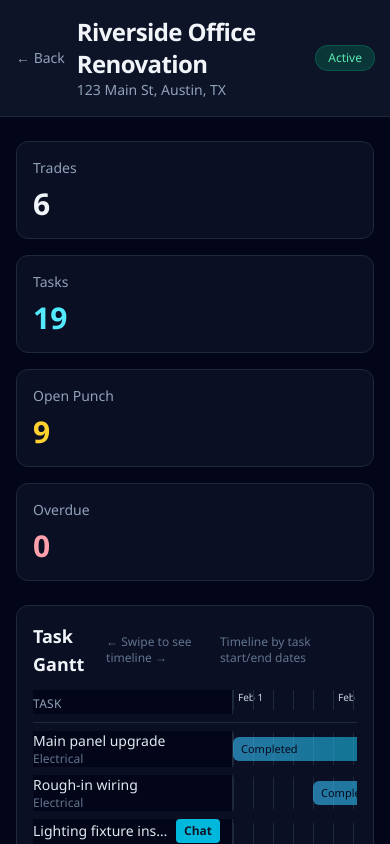
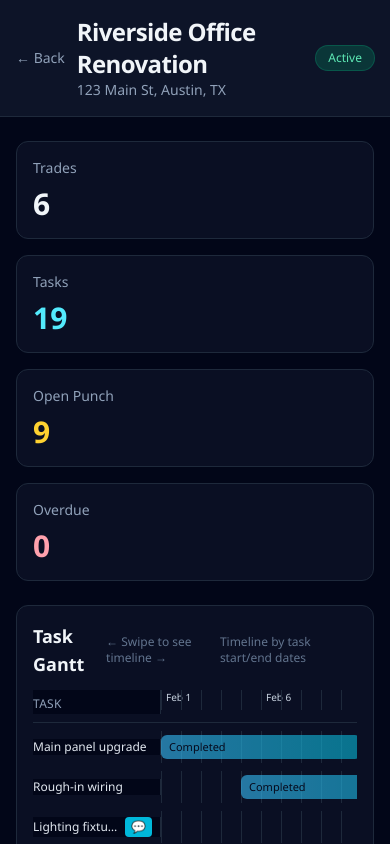
Before and after one commit to hak-tx/gc-tracker, a Next.js app: page /project/1 in a window 390 px wide. Shown: the top 844 px of the page. Built offline with nearby package versions, Linux system fonts and the light colour scheme.

Commit message:
Mobile: narrower task col (128px), compact text, chat icon on mobile

```diff
--- a/src/app/project/[id]/page.tsx
+++ b/src/app/project/[id]/page.tsx
@@ -853,9 +853,9 @@ function GanttChart({ project, onViewChat }: { project: Project; onViewChat: (tr
 
   return (
     <div className="overflow-x-auto [-webkit-overflow-scrolling:touch] scroll-smooth">
-      <div className="min-w-full" style={{ width: `${timelineWidth + 200}px` }}>
+      <div className="min-w-full" style={{ width: `${timelineWidth + 128}px` }}>
         <div className="mb-2 flex border-b border-slate-700 pb-2">
-          <div className="shrink-0 sticky left-0 z-10 bg-slate-950 pr-3 border-r border-slate-700 backdrop-blur-sm" style={{ width: "200px" }}>
+          <div className="shrink-0 sticky left-0 z-10 bg-slate-950 pr-2 md:pr-3 border-r border-slate-700 backdrop-blur-sm w-32 md:w-[200px]">
             <span className="text-xs uppercase tracking-wide text-slate-400">Task</span>
           </div>
           <div className="relative" style={{ width: `${timelineWidth}px` }}>
@@ -885,9 +885,9 @@ function GanttChart({ project, onViewChat }: { project: Project; onViewChat: (tr
                 className={`flex items-center group ${hasChat ? "cursor-pointer hover:bg-slate-800/50 rounded" : ""}`}
                 onClick={() => hasChat && onViewChat(row.tradeName, row.lastMessageFrom || "Sub", row.title, row.chatMessages || [])}
               >
-                <div className="shrink-0 sticky left-0 z-10 bg-slate-950 border-r border-slate-800 pr-3 backdrop-blur-sm" style={{ width: "200px" }}>
-                  <div className="flex items-center justify-between gap-2">
-                    <p className={`min-w-0 truncate text-sm text-slate-200 ${hasChat ? "text-cyan-300" : ""}`}>{row.title}</p>
+                <div className="shrink-0 sticky left-0 z-10 bg-slate-950 border-r border-slate-800 pr-2 md:pr-3 backdrop-blur-sm w-32 md:w-[200px]">
+                  <div className="flex items-center justify-between gap-1">
+                    <p className={`min-w-0 truncate text-xs md:text-sm text-slate-200 ${hasChat ? "text-cyan-300" : ""}`}>{row.title}</p>
                     {row.chatMessages && row.chatMessages.length > 0 && (
                       <button
                         type="button"
@@ -896,13 +896,14 @@ function GanttChart({ project, onViewChat }: { project: Project; onViewChat: (tr
                           e.stopPropagation();
                           onViewChat(row.tradeName, row.lastMessageFrom || "Sub", row.title, row.chatMessages || []);
                         }}
-                        className="text-xs bg-cyan-500 text-slate-900 px-2 py-1 rounded font-bold hover:bg-cyan-400"
+                        className="text-xs bg-cyan-500 text-slate-900 px-1.5 md:px-2 py-0.5 md:py-1 rounded font-bold hover:bg-cyan-400"
                       >
-                        Chat
+                        <span className="hidden md:inline">Chat</span>
+                        <span className="md:hidden">💬</span>
                       </button>
                     )}
                   </div>
-                  <p className="text-xs text-slate-500">
+                  <p className="text-[10px] md:text-xs text-slate-500 hidden md:block">
                     {row.tradeName}
                   </p>
                 </div>
```
